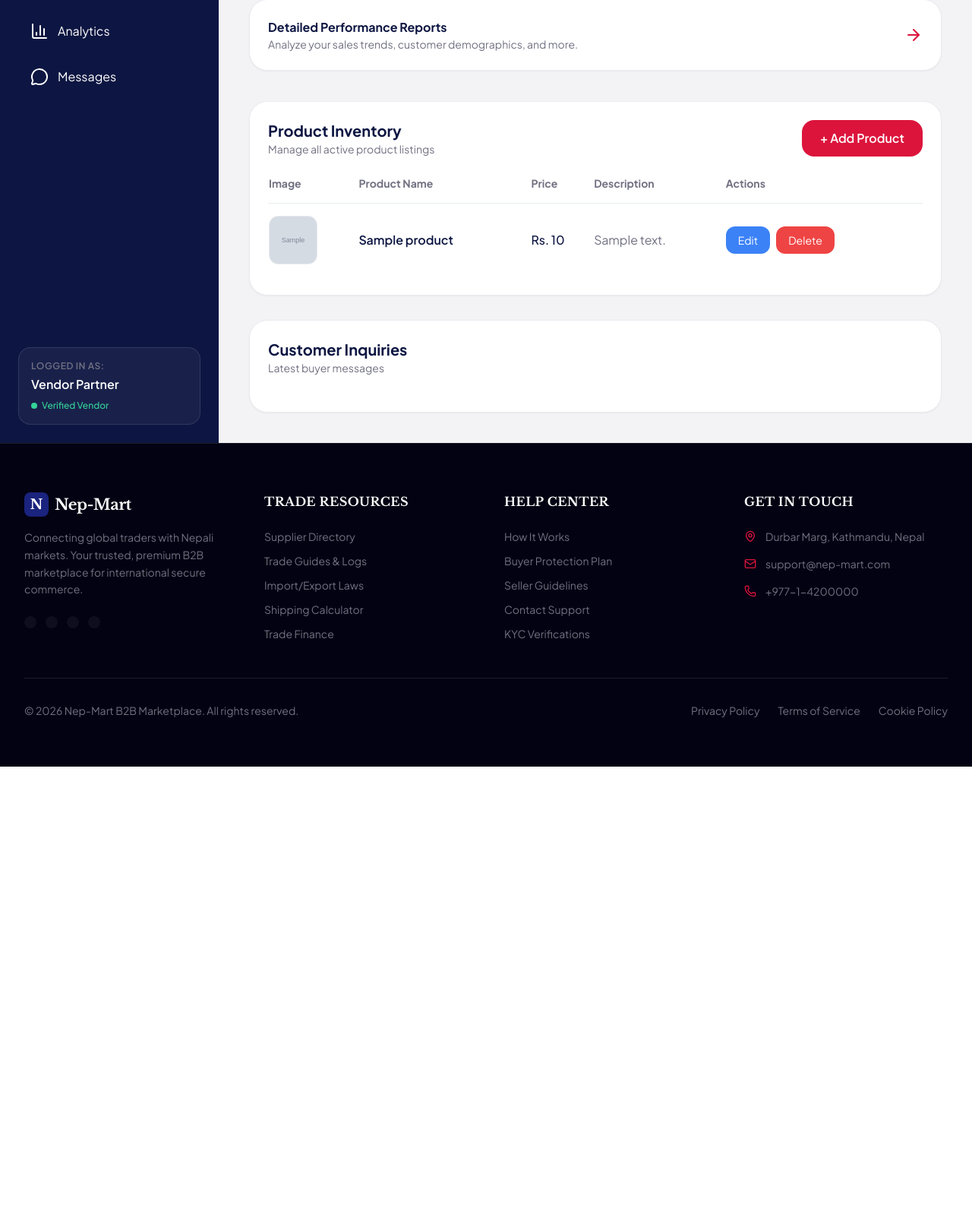
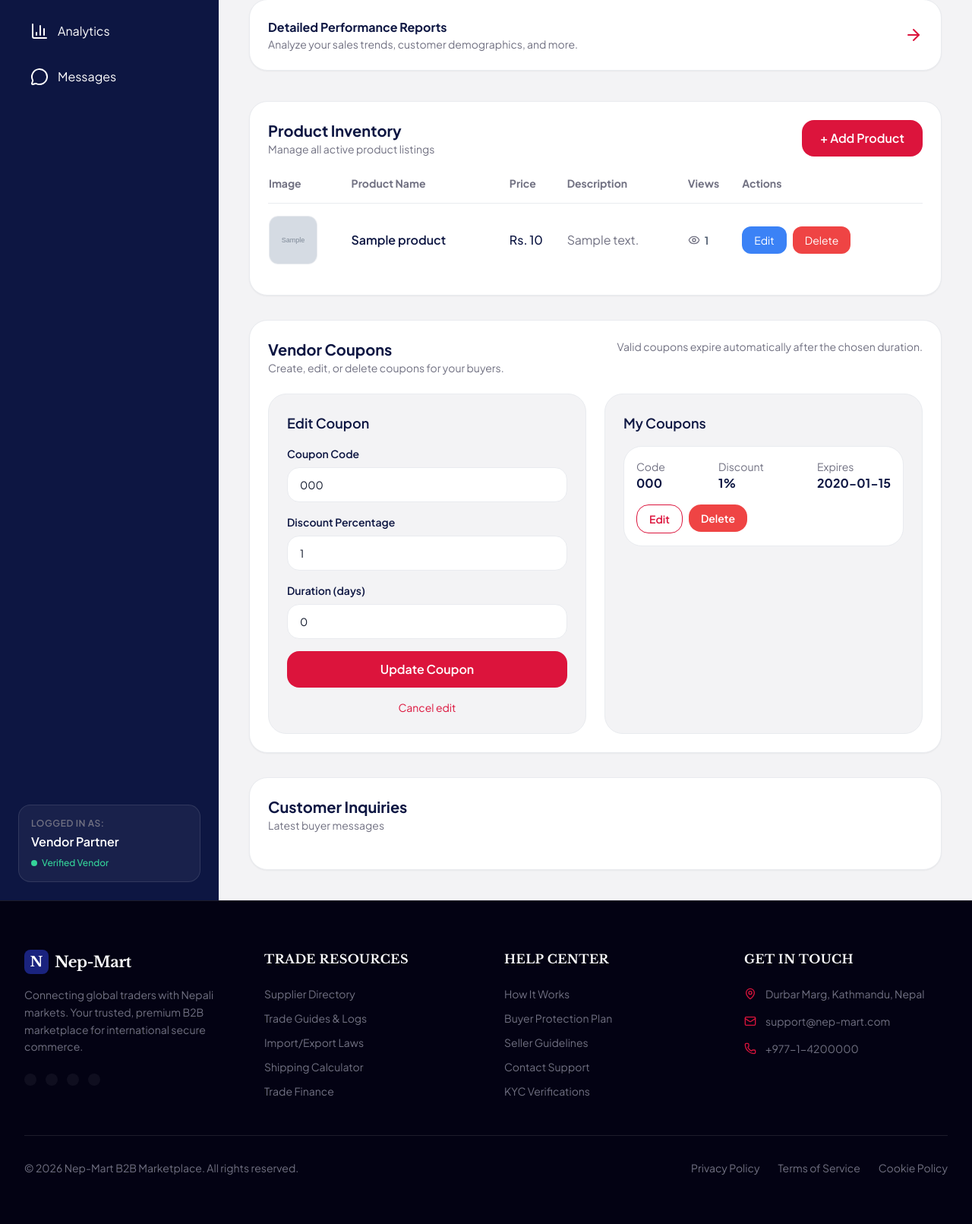
Before and after one commit to sanskar-thapa23/AI_39A_GROUP7_NepMart-Global-E-commerce-System-, a Flask app: template app/templates/vendor.html in a window 1280 px wide. Shown: the part 352-1963 px from the top of the page at 76% size. Before the commit the page ends 1361 px from the top, so only its background shows below. Run offline with Flask 3, Linux system fonts and the light colour scheme; the template is opened without the code that fills it: most values are stand-ins (such as "Sample title", 1, 10 or a date in 2020); grey boxes marked "Sample" are stand-in pictures; some libraries are stand-ins or nearby versions.

Commit message:
style: improve vendor page UI

```diff
--- a/app/templates/vendor.html
+++ b/app/templates/vendor.html
@@ -72,7 +72,7 @@
           </p>
 
           <h3 class="font-semibold text-white text-base truncate">
-            {{ session.get('business_name', 'Vendor Partner') }}
+            {{ session.get('user_name', 'Vendor Partner') }}
           </h3>
 
           <div class="flex items-center gap-1.5 mt-1">
@@ -176,6 +176,7 @@
                   <th class="pb-4">Product Name</th>
                   <th class="pb-4">Price</th>
                   <th class="pb-4">Description</th>
+                  <th class="pb-4">Views</th>
                   <th class="pb-4">Actions</th>
               </tr>
             </thead>
@@ -190,13 +191,19 @@
                         <td class="font-semibold text-brand-dark">{{ product.product_name }}</td>
                         <td class="font-medium text-brand-dark">Rs. {{ product.product_price }}</td>
                         <td class="text-brand-muted max-w-md">{{ product.product_description }}</td>
+                        <td class="font-semibold text-[#475569]">
+                            <span class="flex items-center gap-1.5 text-sm">
+                                <i data-lucide="eye" class="w-4 h-4 text-brand-muted"></i>
+                                {{ product.view_count or 0 }}
+                            </span>
+                        </td>
                         <td>
                             <div class="flex gap-2">
-                                <a href="#"
+                                <a href="{{ url_for('products.edit', product_id=product.id) }}"
                                    class="bg-blue-500 hover:bg-blue-600 text-white px-4 py-2 rounded-xl text-sm transition">
                                     Edit
                                 </a>
-                                <form method="POST" action="#">
+                                <form method="POST" action="{{ url_for('products.delete', product_id=product.id) }}">
                                     <button type="submit" onclick="return confirm('Delete this product?')"
                                         class="bg-red-500 hover:bg-red-600 text-white px-4 py-2 rounded-xl text-sm transition">
                                         Delete
@@ -227,6 +234,84 @@
 
       </div>
 
+      <div class="bg-white rounded-3xl border border-brand-border shadow-sm p-6 mb-8">
+        <div class="flex flex-col lg:flex-row gap-4 justify-between items-start mb-6">
+          <div>
+            <h3 class="text-xl font-bold text-brand-dark">Vendor Coupons</h3>
+            <p class="text-sm text-brand-muted">Create, edit, or delete coupons for your buyers.</p>
+          </div>
+          <div class="text-sm text-brand-muted">
+            Valid coupons expire automatically after the chosen duration.
+          </div>
+        </div>
+
+        <div class="grid grid-cols-1 xl:grid-cols-2 gap-6">
+          <div class="p-6 bg-brand-bgLight border border-brand-border rounded-3xl">
+            <h4 class="text-lg font-semibold text-brand-dark mb-4">
+              {% if editing_coupon %}Edit Coupon{% else %}Create Coupon{% endif %}
+            </h4>
+            <form action="{% if editing_coupon %}{{ url_for('vendor.update_coupon', coupon_id=editing_coupon.id) }}{% else %}{{ url_for('vendor.create_coupon') }}{% endif %}" method="POST" class="space-y-4">
+              <div>
+                <label class="block text-sm font-semibold text-brand-dark mb-2">Coupon Code</label>
+                <input name="coupon_code" required value="{{ editing_coupon.coupon_code if editing_coupon else '' }}" type="text" placeholder="E.g. NEPMART10" class="w-full rounded-2xl border border-brand-border px-4 py-3 text-sm focus:outline-none focus:ring-2 focus:ring-brand-crimson">
+              </div>
+              <div>
+                <label class="block text-sm font-semibold text-brand-dark mb-2">Discount Percentage</label>
+                <input name="discount_percentage" required value="{{ editing_coupon.discount_percentage if editing_coupon else '' }}" type="number" min="1" max="100" placeholder="Enter percent" class="w-full rounded-2xl border border-brand-border px-4 py-3 text-sm focus:outline-none focus:ring-2 focus:ring-brand-crimson">
+              </div>
+              <div>
+                <label class="block text-sm font-semibold text-brand-dark mb-2">Duration (days)</label>
+                <input name="duration_days" required value="{% if editing_coupon %}{{ (editing_coupon.expires_at - editing_coupon.created_at).days if editing_coupon.expires_at and editing_coupon.created_at else '' }}{% else %}30{% endif %}" type="number" min="1" placeholder="30" class="w-full rounded-2xl border border-brand-border px-4 py-3 text-sm focus:outline-none focus:ring-2 focus:ring-brand-crimson">
+              </div>
+              <button type="submit" class="w-full bg-brand-crimson text-white py-3 rounded-2xl font-semibold hover:bg-brand-crimsonDark transition">
+                {% if editing_coupon %}Update Coupon{% else %}Create Coupon{% endif %}
+              </button>
+              {% if editing_coupon %}
+              <a href="{{ url_for('vendor.dashboard') }}" class="block text-center text-sm text-brand-crimson hover:underline mt-2">Cancel edit</a>
+              {% endif %}
+            </form>
+          </div>
+
+          <div class="p-6 bg-brand-bgLight border border-brand-border rounded-3xl">
+            <h4 class="text-lg font-semibold text-brand-dark mb-4">My Coupons</h4>
+            {% if vendor_coupons %}
+            <div class="space-y-4">
+              {% for coupon in vendor_coupons %}
+              <div class="border border-brand-border rounded-3xl p-4 bg-white">
+                <div class="flex flex-col sm:flex-row sm:justify-between gap-3">
+                  <div>
+                    <p class="text-sm text-brand-muted">Code</p>
+                    <h5 class="font-bold text-brand-dark">{{ coupon.coupon_code }}</h5>
+                  </div>
+                  <div>
+                    <p class="text-sm text-brand-muted">Discount</p>
+                    <h5 class="font-bold text-brand-dark">{{ coupon.discount_percentage }}%</h5>
+                  </div>
+                  <div>
+                    <p class="text-sm text-brand-muted">Expires</p>
+                    <h5 class="font-bold text-brand-dark">{{ coupon.expires_at.strftime('%Y-%m-%d') if coupon.expires_at else 'N/A' }}</h5>
+                  </div>
+                </div>
+                <div class="mt-4 flex flex-wrap gap-2">
+                  <a href="{{ url_for('vendor.edit_coupon', coupon_id=coupon.id) }}" class="inline-flex items-center justify-center rounded-2xl border border-brand-crimson px-4 py-2 text-sm font-semibold text-brand-crimson hover:bg-brand-crimson/10">
+                    Edit
+                  </a>
+                  <form action="{{ url_for('vendor.delete_coupon', coupon_id=coupon.id) }}" method="POST" class="inline-block">
+                    <button type="submit" onclick="return confirm('Delete this coupon?')" class="rounded-2xl bg-red-500 px-4 py-2 text-sm font-semibold text-white hover:bg-red-600">Delete</button>
+                  </form>
+                </div>
+              </div>
+              {% endfor %}
+            </div>
+            {% else %}
+            <div class="text-center py-10">
+              <p class="text-sm text-brand-muted">No coupons have been created yet.</p>
+            </div>
+            {% endif %}
+          </div>
+        </div>
+      </div>
+
       <div class="bg-white rounded-3xl border border-brand-border shadow-sm p-6">
         <div class="mb-6">
           <h3 class="text-xl font-bold text-brand-dark">Customer Inquiries</h3>
```
